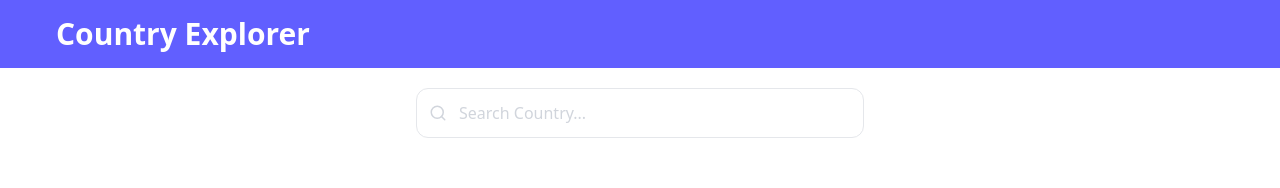
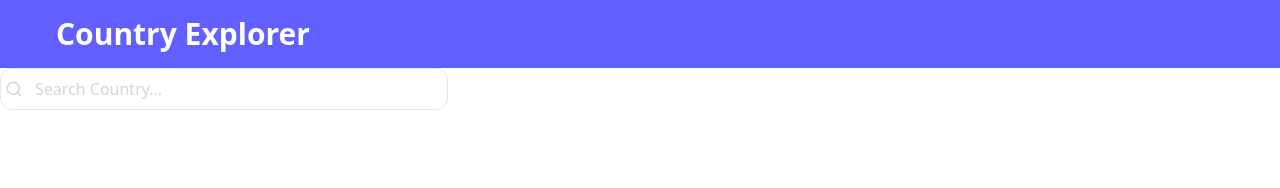
Before and after one commit to rabianezami/countries-explorer, a React (Vite) app: page / in a window 1280 px wide. Shown: the top 188 px of the page. Built offline with nearby package versions, Linux system fonts and the light colour scheme.

Commit message:
fix: bg color

```diff
--- a/src/components/SearchBar.jsx
+++ b/src/components/SearchBar.jsx
@@ -4,8 +4,8 @@ export default function SearchBar({ searchTerm, setSearchTerm }) {
   const hasText = searchTerm?.trim().length > 0
 
   return (
-    <div className="w-full max-w-md mx-auto">
-      <div className="relative flex items-center rounded-xl bg-white/10 border border-gray-200 hover:border-gray-300 px-3 py-2 mt-5">
+    <div className="w-full md:max-w-md">
+      <div className="relative flex items-center rounded-xl bg-white border border-gray-200 hover:border-gray-300 p-1">
 
         <Search
           size={18}
```
